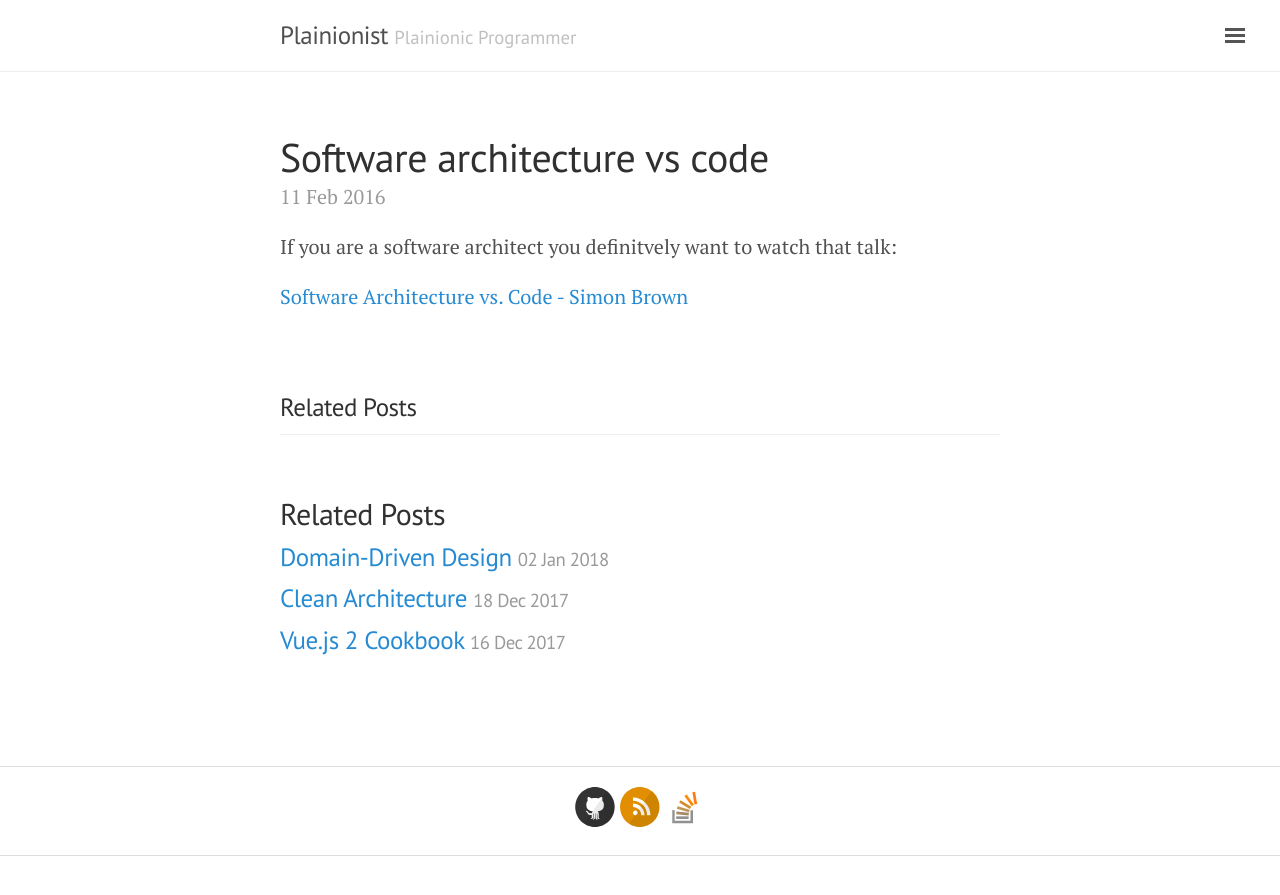
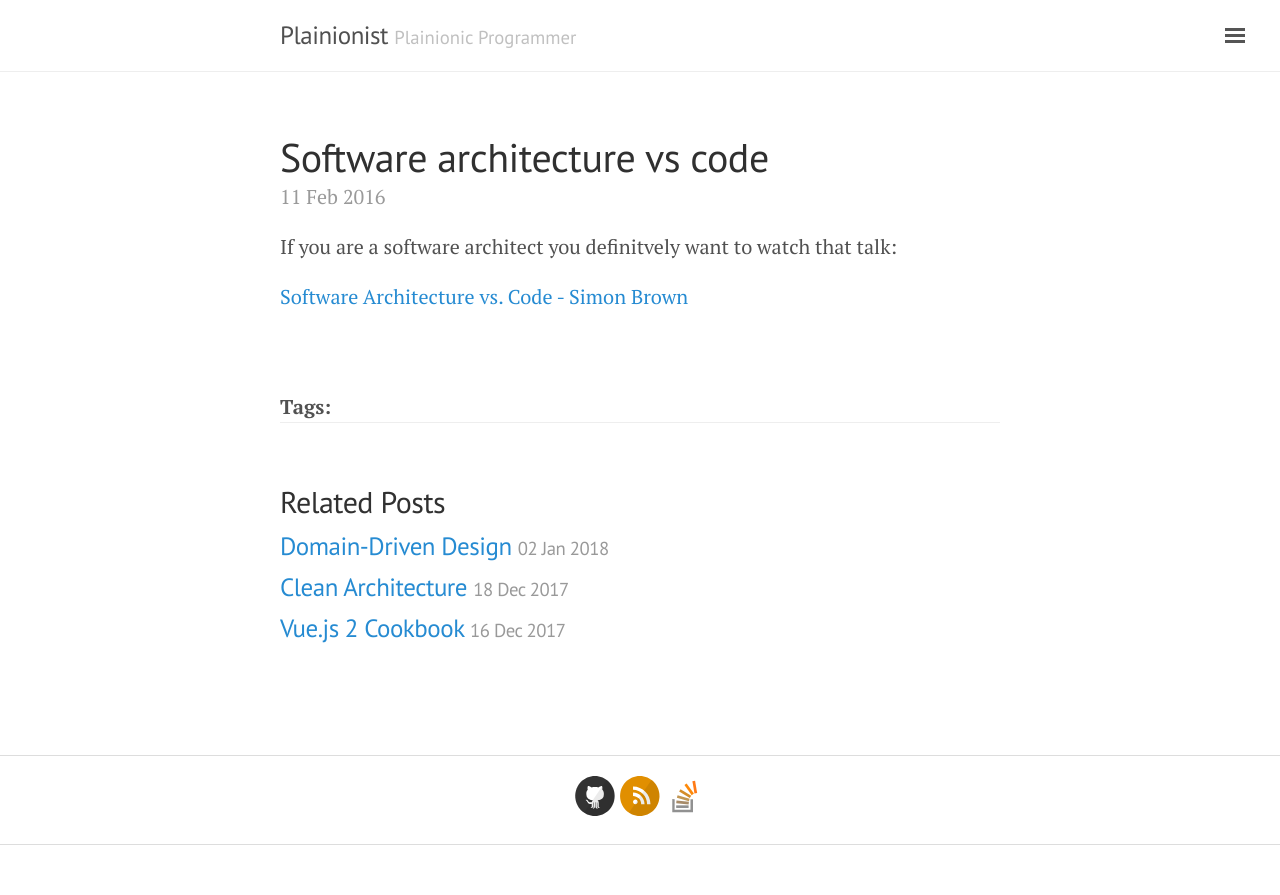
Before and after one commit to plainionist/plainionist.github.io, a Jekyll site: the page built from _posts/2016-02-11-Architecture-vs-Code.md, in a window 1280 px wide. Shown: the top 895 px of the page. Built offline with Jekyll 4.4.1, drawn with Linux system fonts in a browser that asks for light colours; comment, search, counter and statistics services are not loaded.

Commit message:
tags improved

```diff
--- a/_includes/sidebar.html
+++ b/_includes/sidebar.html
@@ -10,18 +10,13 @@
     <nav class="sidebar-nav">
         <a class="sidebar-nav-item{% if page.url == site.baseurl %} active{% endif %}" href="{{ site.baseurl }}/">Home</a>
 
-        {% comment %}
-        The code below dynamically generates a sidebar nav of pages with
-        `layout: page` in the front-matter. See readme for usage.
-        {% endcomment %}
-
-        {% assign pages_list = site.pages | sort:"url" %}
+        {% assign pages_list = site.pages | sort:"sidebar-order" %}
         {% for node in pages_list %}
-        {% if node.title != null %}
-        {% if node.layout == "page" %}
-        <a class="sidebar-nav-item{% if page.url == node.url %} active{% endif %}" href="{{ node.url }}">{{ node.title }}</a>
-        {% endif %}
-        {% endif %}
+          {% if node.title != null %}
+            {% if node.layout == "page" %}
+              <a class="sidebar-nav-item{% if page.url == node.url %} active{% endif %}" href="{{ node.url }}">{{ node.title }}</a>
+            {% endif %}
+          {% endif %}
         {% endfor %}
 
         <div class="sidebar-nav-item">
--- a/_layouts/post.html
+++ b/_layouts/post.html
@@ -9,7 +9,7 @@
 </div>
 
 <div>
-    <h3>Related Posts</h3>
+    <b>Tags: </b>
     {% for tag in page.tags %}
     {% capture tag_name %}{{ tag }}{% endcapture %}
     <a href="/tag/{{ tag_name }}"><code class="highlight"><nobr>{{ tag_name }}</nobr></code>&nbsp;</a>
--- a/archive.html
+++ b/archive.html
@@ -1,6 +1,7 @@
 ---
 layout: page
 title: Archive
+sidebar-order:2
 ---
 
 {% for post in site.posts  %}
--- a/tags.html
+++ b/tags.html
@@ -1,6 +1,7 @@
 ---
 layout: page
 title: Tags
+sidebar-order:1
 ---
 
 {% capture temptags %}
```
